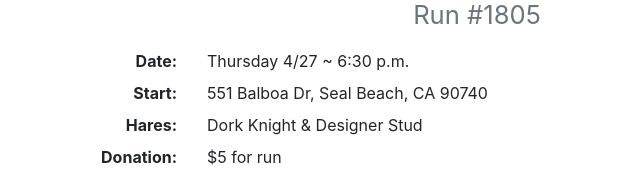
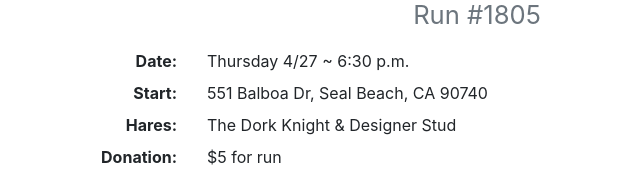
Before and after one commit to LBH3/lbh3.org, a PHP site: page /index.php in a window 1280 px wide. Shown: the part 262-453 px from the top of the page, without its empty margins (163-803 px from the left). Run offline with PHP 8.4, Linux system fonts and the light colour scheme; some libraries are stand-ins or nearby versions.

Commit message:
Minor updates to the description for the 2017-04-27 hash

```diff
--- a/index.php
+++ b/index.php
@@ -35,7 +35,7 @@
         <dt class="col-sm-3 text-sm-right">Start:</dt>
         <dd class="col-sm-9">551 Balboa Dr, Seal Beach, CA 90740</dd>
         <dt class="col-sm-3 text-sm-right">Hares:</dt>
-        <dd class="col-sm-9">Dork Knight &amp; Designer Stud</dd>
+        <dd class="col-sm-9">The Dork Knight &amp; Designer Stud</dd>
 				<!--
         <dt class="col-sm-3 text-sm-right">Bring:</dt>
         <dd class="col-sm-9">Money, I.D, Lights, and <span style="color: green">Green Shiggy Socks</span></dd>
@@ -50,13 +50,13 @@
         <dt class="col-md-3 text-md-right">Directions:</dt>
         <dd class="col-md-9">
 					<p>
-						Start will be at the cross roads of Balboa and Bolsa, the back of the Pavillion's parking lot
+						Start will be at the cross roads of Balboa and Bolsa, the back of the Pavillion’s parking lot.
           </p>
         </dd>
         <dt class="col-md-3 text-md-right">From the hares:</dt>
         <dd class="col-md-9">
 					<p>
-						Fanatics, join Designer stud and I for a rompin' good time through seal beach. Prepare to get sloppy as we avoid pavement like it's going out of style. Turkey trails! Eagle Trails! SUPER EAGLES TRAILS! The wise among you will bring shiggy socks extra shoes, flashlights and most importantly mosquito repellant. Don't doddle at circle, the On On will be at Ballast Point Brewery!
+						Fanatics, join Designer stud and I for a rompin’ good time through Seal Beach. Prepare to get sloppy as we avoid pavement like it’s going out of style. Turkey trails! Eagle Trails! SUPER EAGLES TRAILS! The wise among you will bring shiggy socks extra shoes, flashlights and most importantly mosquito repellant. Don’t doddle at circle, the On On will be at Ballast Point Brewery!
           </p>
         </dd>
         <dt class="col-md-3 text-md-right">On-on:</dt>
```
